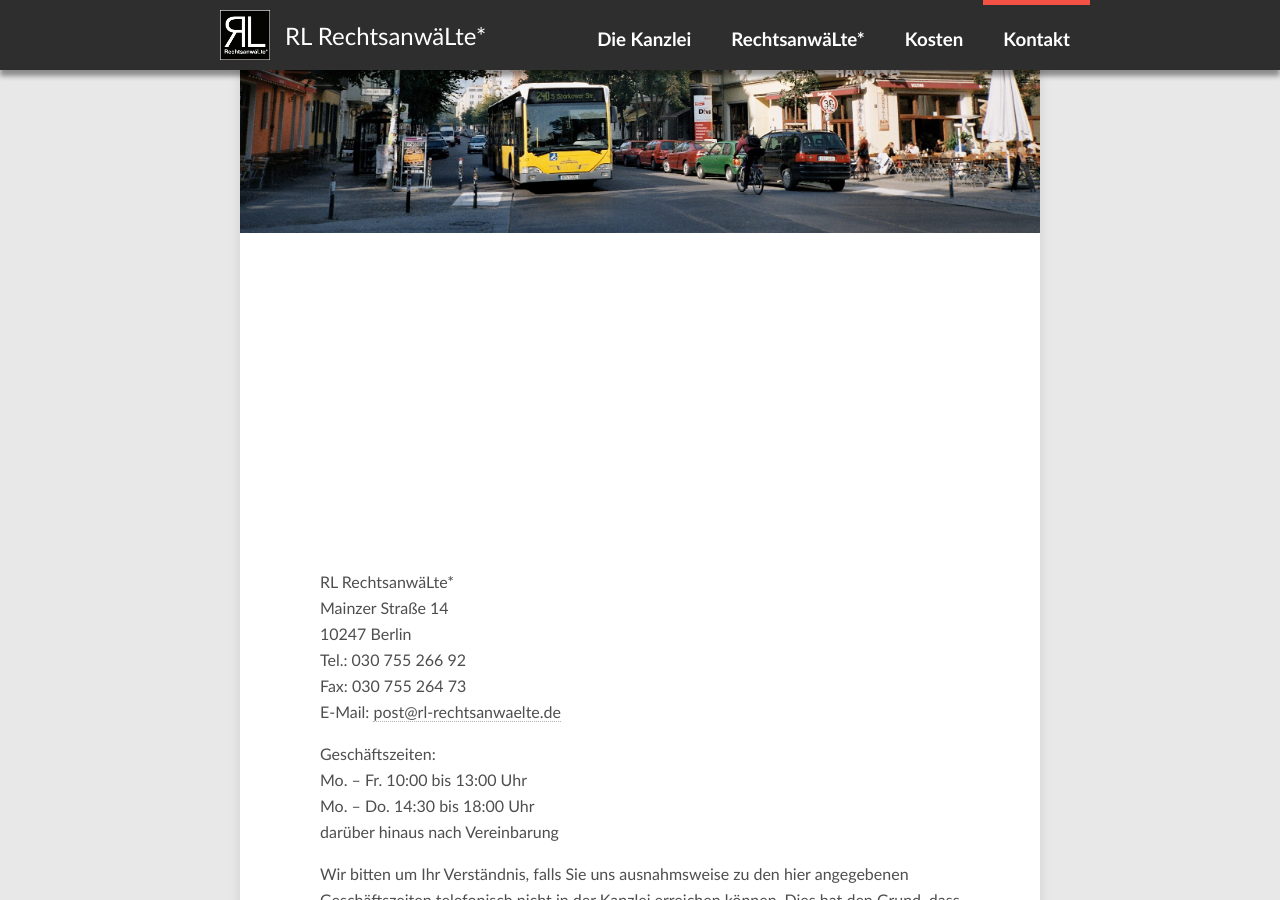
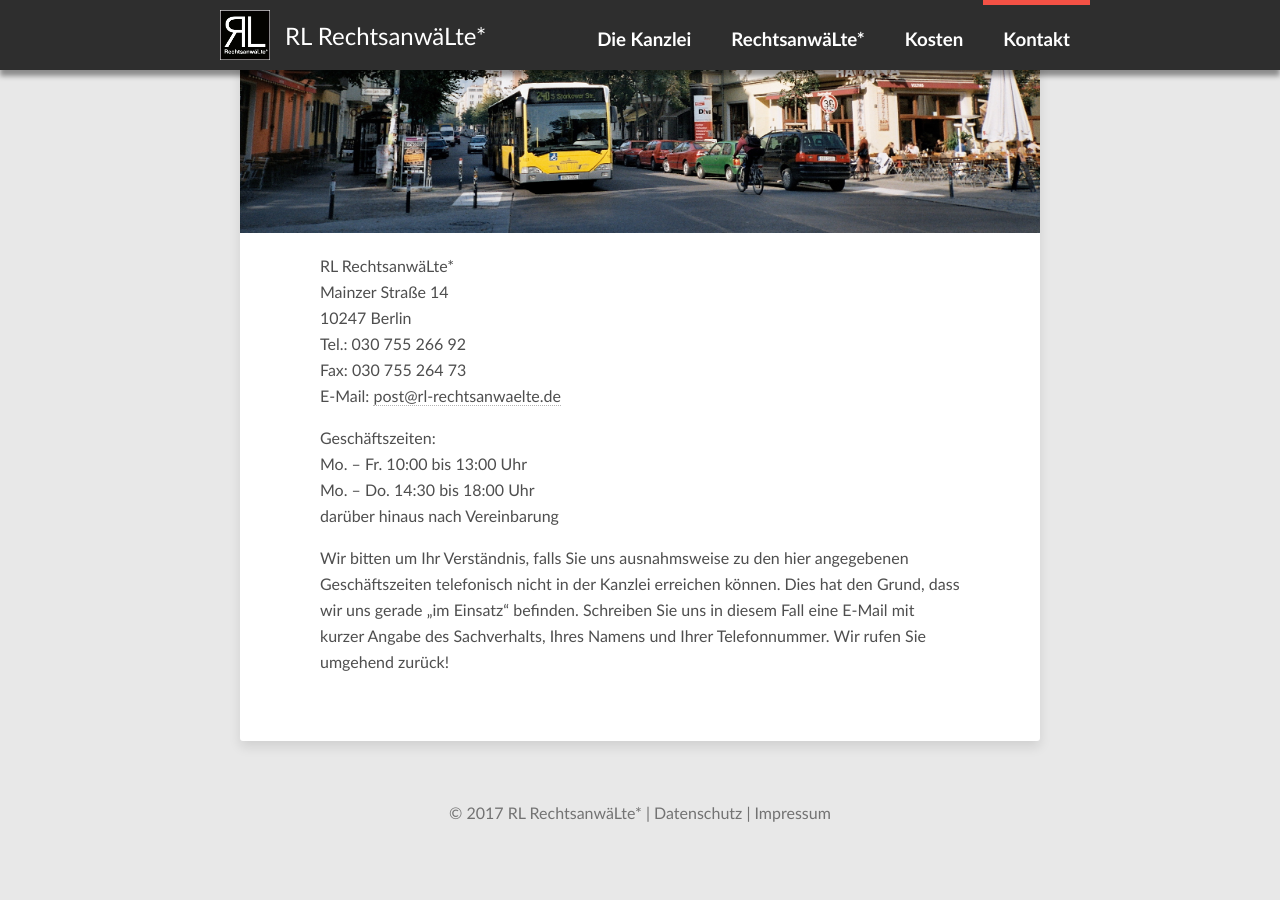
Before and after one commit to mi5-77/rl-rechtsanwaelte.de, a Jekyll site: the page built from kontakt.md, in a window 1280 px wide and 900 px high, scrolled down 337 px. Built offline with Jekyll 4.4.1, drawn with Linux system fonts in a browser that asks for light colours; after the commit the page ends 1191 px from its top, so only the background shows below that.

Commit message:
disable google maps for now

```diff
--- a/kontakt.md
+++ b/kontakt.md
@@ -9,7 +9,7 @@ image:
     credit:
     creditlink:
 ---
-<script src='https://maps.googleapis.com/maps/api/js?v=3.exp'></script><div style='overflow:hidden;height:300px;width:500px;'><div id='gmap_canvas' style='height:300px;width:500px;'></div><div><small><a href="http://embedgooglemaps.com">google maps karte erstellen</a></small></div><div><small><a href="https://widerrufsbelehrunggenerator.de/">widerrufsbelehrung generator</a></small></div><style>#gmap_canvas img{max-width:none!important;background:none!important}</style></div><script type='text/javascript'>function init_map(){var myOptions = {zoom:16,center:new google.maps.LatLng(52.5123624,13.461422299999981),mapTypeId: google.maps.MapTypeId.ROADMAP};map = new google.maps.Map(document.getElementById('gmap_canvas'), myOptions);marker = new google.maps.Marker({map: map,position: new google.maps.LatLng(52.5123624,13.461422299999981)});infowindow = new google.maps.InfoWindow({content:'<strong>RL RechtsanwäLte*</strong><br>Mainzer Straße 14, 10247 Berlin<br>'});google.maps.event.addListener(marker, 'click', function(){infowindow.open(map,marker);});infowindow.open(map,marker);}google.maps.event.addDomListener(window, 'load', init_map);</script>
+<!-- <script src='https://maps.googleapis.com/maps/api/js?v=3.exp'></script><div style='overflow:hidden;height:300px;width:500px;'><div id='gmap_canvas' style='height:300px;width:500px;'></div><div><small><a href="http://embedgooglemaps.com">google maps karte erstellen</a></small></div><div><small><a href="https://widerrufsbelehrunggenerator.de/">widerrufsbelehrung generator</a></small></div><style>#gmap_canvas img{max-width:none!important;background:none!important}</style></div><script type='text/javascript'>function init_map(){var myOptions = {zoom:16,center:new google.maps.LatLng(52.5123624,13.461422299999981),mapTypeId: google.maps.MapTypeId.ROADMAP};map = new google.maps.Map(document.getElementById('gmap_canvas'), myOptions);marker = new google.maps.Marker({map: map,position: new google.maps.LatLng(52.5123624,13.461422299999981)});infowindow = new google.maps.InfoWindow({content:'<strong>RL RechtsanwäLte*</strong><br>Mainzer Straße 14, 10247 Berlin<br>'});google.maps.event.addListener(marker, 'click', function(){infowindow.open(map,marker);});infowindow.open(map,marker);}google.maps.event.addDomListener(window, 'load', init_map);</script>  -->
 
 
 
```
